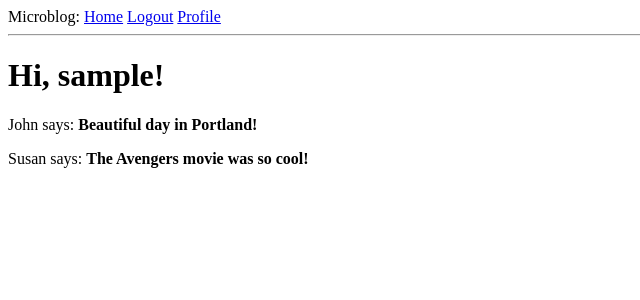
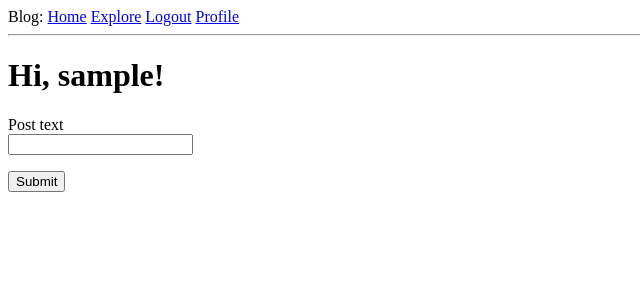
Before and after one commit to amirine/flask-project, a Flask app: page / in a window 1280 px wide. Shown: the top 300 px of the page, without its empty margins (0-640 px from the left). Run offline with Flask 2, Linux system fonts and the light colour scheme; the visitor is signed in with stand-in values (Sample User, id 1); data comes from the database, SQL or seed files in the repository; both versions use the stored data as it was after the commit; data that the repository does not hold is empty.

Commit message:
Adding posts functionality added, pagination implemented

```diff
--- a/app/errors.py
+++ b/app/errors.py
@@ -4,10 +4,14 @@ from app import app, db
 
 @app.errorhandler(404)
 def not_found_error(error):
+    """Custom page for 404 error"""
+
     return render_template('404.html'), 404
 
 
 @app.errorhandler(500)
 def internal_error(error):
+    """Custom page for 500 error"""
+
     db.session.rollback()
     return render_template('500.html'), 500
--- a/app/forms.py
+++ b/app/forms.py
@@ -56,3 +56,16 @@ class EditProfileForm(FlaskForm):
 
         if username != self.original_username and User.query.filter_by(username=username.data).first():
             raise ValidationError('Please use a different username.')
+
+
+class SubmitForm(FlaskForm):
+    """Form for user follow or unfollow"""
+
+    submit = SubmitField('Submit')
+
+
+class PostForm(FlaskForm):
+    """Form for post creating"""
+
+    text = StringField('Post text', validators=[Length(min=0, max=128)])
+    submit = SubmitField('Submit')
--- a/app/models.py
+++ b/app/models.py
@@ -50,13 +50,13 @@ class User(UserMixin, db.Model):
     def follow(self, user_to_follow) -> None:
         """Makes current user follow {user_to_follow}"""
 
-        if not self.already_follows_check(user_to_follow):
+        if not self.already_follows_check(user_to_follow) and user_to_follow.id != self.id:
             self.followed.append(user_to_follow)
 
     def unfollow(self, user_to_unfollow) -> None:
         """Makes current user unfollow {user_to_follow}"""
 
-        if self.already_follows_check(user_to_unfollow):
+        if self.already_follows_check(user_to_unfollow) and user_to_unfollow.id != self.id:
             self.followed.remove(user_to_unfollow)
 
     def already_follows_check(self, user_to_follow) -> int:
--- a/app/routes.py
+++ b/app/routes.py
@@ -4,29 +4,42 @@ from werkzeug.urls import url_parse
 from datetime import datetime
 
 from app import app, db
-from app.forms import LoginForm, RegistrationForm, EditProfileForm
-from app import models
+from app.forms import LoginForm, RegistrationForm, EditProfileForm, SubmitForm, PostForm
+from app.models import User, Post
 
 
-@app.route('/')
-@app.route('/index')
+@app.route('/', methods=['GET', 'POST'])
+@app.route('/index', methods=['GET', 'POST'])
 @login_required
 def index():
-    """Home Page: displays common info. Available only for authorized users"""
+    """Home Page: displays posts from users you follow"""
 
-    user = {'username': 'Miguel'}
-    posts = [
-        {
-            'author': {'username': 'John'},
-            'body': 'Beautiful day in Portland!'
-        },
-        {
-            'author': {'username': 'Susan'},
-            'body': 'The Avengers movie was so cool!'
-        }
-    ]
+    form = PostForm()
+    if form.validate_on_submit():
+        post = Post(body=form.text.data, user_id=current_user.id)
+        db.session.add(post)
+        db.session.commit()
 
-    return render_template('index.html', title='Home', posts=posts)
+    page = request.args.get('page', 1, type=int)
+    posts = current_user.get_posts_from_followed_users().paginate(page, app.config['POSTS_PER_PAGE'], False)
+    next_url = url_for('index', page=posts.next_num) if posts.has_next else None
+    prev_url = url_for('index', page=posts.prev_num) if posts.has_prev else None
+
+    return render_template('index.html', title='Home', posts=posts.items, form=form, next_url=next_url,
+                           prev_url=prev_url)
+
+
+@app.route('/explore')
+@login_required
+def explore():
+    """Explore Page: displays posts from all users paginated and ordered by timestamp"""
+
+    page = request.args.get('page', 1, type=int)
+    posts = Post.query.order_by(Post.timestamp.desc()).paginate(page, app.config['POSTS_PER_PAGE'], False)
+    next_url = url_for('explore', page=posts.next_num) if posts.has_next else None
+    prev_url = url_for('explore', page=posts.prev_num) if posts.has_prev else None
+
+    return render_template('index.html', title='Explore', posts=posts.items, next_url=next_url, prev_url=prev_url)
 
 
 @app.route('/login', methods=['GET', 'POST'])
@@ -38,14 +51,14 @@ def login():
 
     form = LoginForm()
     if form.validate_on_submit():
-        user = models.User.query.filter_by(username=form.username.data).first()
+        user = User.query.filter_by(username=form.username.data).first()
         if not user or not user.check_password(form.password.data):
             flash('Invalid username or password')
             return redirect(url_for('index'))
 
         login_user(user, remember=form.remember_me.data)
         next_page = request.args.get('next')
-        if not next_page or url_parse(next_page).netloc != '':
+        if not next_page or url_parse(next_page).netloc:
             next_page = url_for('index')
         return redirect(next_page)
 
@@ -54,14 +67,14 @@ def login():
 
 @app.route('/register', methods=['GET', 'POST'])
 def register():
-    """View for users registration"""
+    """View for user registration"""
 
     if current_user.is_authenticated:
         return redirect(url_for('index'))
 
     form = RegistrationForm()
     if form.validate_on_submit():
-        user = models.User(username=form.username.data, email=form.email.data)
+        user = User(username=form.username.data, email=form.email.data)
         user.set_password(form.password.data)
         db.session.add(user)
         db.session.commit()
@@ -82,21 +95,17 @@ def logout():
 @app.route('/user_profile/<username>')
 @login_required
 def user_profile(username):
-    """Home Page: displays common info. Available only for authorized users"""
+    """User Profile Page: displays common info of the user"""
 
-    user = models.User.query.filter_by(username=username).first_or_404()
-    posts = [
-        {
-            'author': user,
-            'body': 'Post 1'
-        },
-        {
-            'author': user,
-            'body': 'Post2'
-        }
-    ]
+    user = User.query.filter_by(username=username).first_or_404()
+    page = request.args.get('page', 1, type=int)
+    posts = user.posts.paginate(page, app.config['POSTS_PER_PAGE'], False)
+    next_url = url_for('user_profile', username=user.username, page=posts.next_num) if posts.has_next else None
+    prev_url = url_for('user_profile', username=user.username, page=posts.prev_num) if posts.has_prev else None
+    form = SubmitForm()
 
-    return render_template('user_profile.html', user=user, posts=posts)
+    return render_template('user_profile.html', user=user, posts=posts.items, form=form, prev_url=prev_url,
+                           next_url=next_url)
 
 
 @app.route('/edit_profile', methods=['GET', 'POST'])
@@ -118,6 +127,50 @@ def edit_profile():
     return render_template('edit_profile.html', form=form)
 
 
+@app.route('/follow/<username>', methods=['GET', 'POST'])
+@login_required
+def follow(username):
+    """View to follow the user. Called by submit button on user profile page"""
+
+    form = SubmitForm()
+    if form.validate_on_submit():
+        user = User.query.filter_by(username=username).first()
+        if user is None:
+            flash('User {} not found.'.format(username))
+            return redirect(url_for('index'))
+        if user == current_user:
+            flash('You cannot follow yourself!')
+            return redirect(url_for('user_profile', username=username))
+        current_user.follow(user)
+        db.session.commit()
+        flash('You are following {}!'.format(username))
+        return redirect(url_for('user_profile', username=username))
+    else:
+        return redirect(url_for('index'))
+
+
+@app.route('/unfollow/<username>', methods=['POST'])
+@login_required
+def unfollow(username):
+    """View to unfollow the user. Called by submit button on user profile page"""
+
+    form = SubmitForm()
+    if form.validate_on_submit():
+        user = User.query.filter_by(username=username).first()
+        if user is None:
+            flash('User {} not found.'.format(username))
+            return redirect(url_for('index'))
+        if user == current_user:
+            flash('You cannot unfollow yourself!')
+            return redirect(url_for('user_profile', username=username))
+        current_user.unfollow(user)
+        db.session.commit()
+        flash('You are not following {}.'.format(username))
+        return redirect(url_for('user_profile', username=username))
+    else:
+        return redirect(url_for('index'))
+
+
 @app.before_request
 def before_request():
     """Sets {last_seen} date for the user before the page request"""
@@ -131,4 +184,4 @@ def before_request():
 def make_shell_context():
     """Allows to use database models in shell with no import"""
 
-    return {'db': db, 'User': models.User, 'Post': models.Post}
+    return {'db': db, 'User': User, 'Post': Post}
--- a/app/templates/base.html
+++ b/app/templates/base.html
@@ -1,20 +1,21 @@
 <html>
 <head>
     {% if title %}
-        <title>{{ title }} - microblog</title>
+        <title>{{ title }}</title>
     {% else %}
-        <title>microblog</title>
+        <title>Blog</title>
     {% endif %}
 </head>
 <body>
 <div>
-    Microblog:
+    Blog:
     <a href="{{ url_for('index') }}">Home</a>
+    <a href="{{ url_for('explore') }}">Explore</a>
     {% if current_user.is_anonymous %}
         <a href="{{ url_for('login') }}">Login</a>
     {% else %}
-        <a href="{{ url_for('logout') }}">Logout</a>
-        <a href="{{ url_for('user_profile', username=current_user.username) }}">Profile</a>
+    <a href="{{ url_for('logout') }}">Logout</a>
+    <a href="{{ url_for('user_profile', username=current_user.username) }}">Profile</a>
     {% endif %}
 </div>
 <hr>
--- a/app/templates/index.html
+++ b/app/templates/index.html
@@ -2,7 +2,26 @@
 
 {% block content %}
     <h1>Hi, {{ current_user.username }}!</h1>
+    {% if form %}
+        <form action="" method="post">
+            {{ form.hidden_tag() }}
+            <p>
+                {{ form.text.label }}<br>
+                {{ form.text(cols=32, rows=4) }}<br>
+                {% for error in form.text.errors %}
+                    <span style="color: red;">[{{ error }}]</span>
+                {% endfor %}
+            </p>
+            <p>{{ form.submit() }}</p>
+        </form>
+    {% endif %}
     {% for post in posts %}
-    <div><p>{{ post.author.username }} says: <b>{{ post.body }}</b></p></div>
+        {% include 'post.html' %}
     {% endfor %}
+    {% if prev_url %}
+        <a href="{{ prev_url }}">Newer posts</a>
+    {% endif %}
+    {% if next_url %}
+        <a href="{{ next_url }}">Older posts</a>
+    {% endif %}
 {% endblock %}
--- a/config.py
+++ b/config.py
@@ -7,6 +7,7 @@ class Config(object):
 
     # Secret project key variable
     SECRET_KEY = os.environ.get('SECRET_KEY') or 'you-will-never-guess'
+    POSTS_PER_PAGE = 3
 
     # Database variables
     SQLALCHEMY_DATABASE_URI = os.environ.get('DATABASE_URL') or 'sqlite:///' + os.path.join(basedir, 'app.db')
@@ -14,7 +15,7 @@ class Config(object):
 
     # Variables for sending errors by email
     MAIL_SERVER = os.environ.get('MAIL_SERVER')
-    # MAIL_PORT = int(os.environ.get('MAIL_PORT'))
+    MAIL_PORT = int(os.environ.get('MAIL_PORT'))
     MAIL_USE_TLS = os.environ.get('MAIL_USE_TLS')
     MAIL_USERNAME = os.environ.get('MAIL_USERNAME')
     MAIL_PASSWORD = os.environ.get('MAIL_PASSWORD')
```
Also changed, not shown: app/templates/post.html (+9 -2 lines), app/templates/user_profile.html (+28 -1 lines), app.db, 1 other file.
